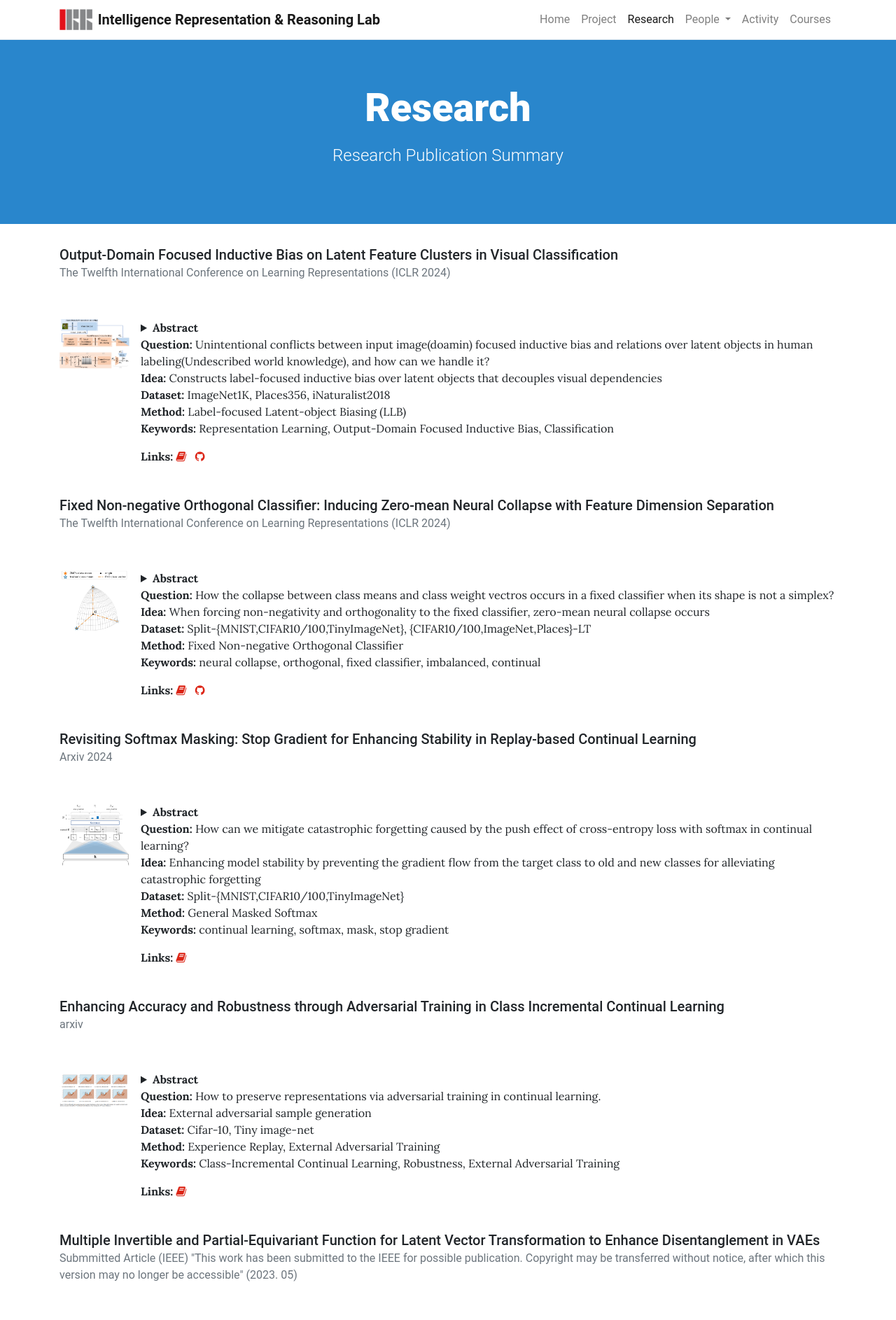
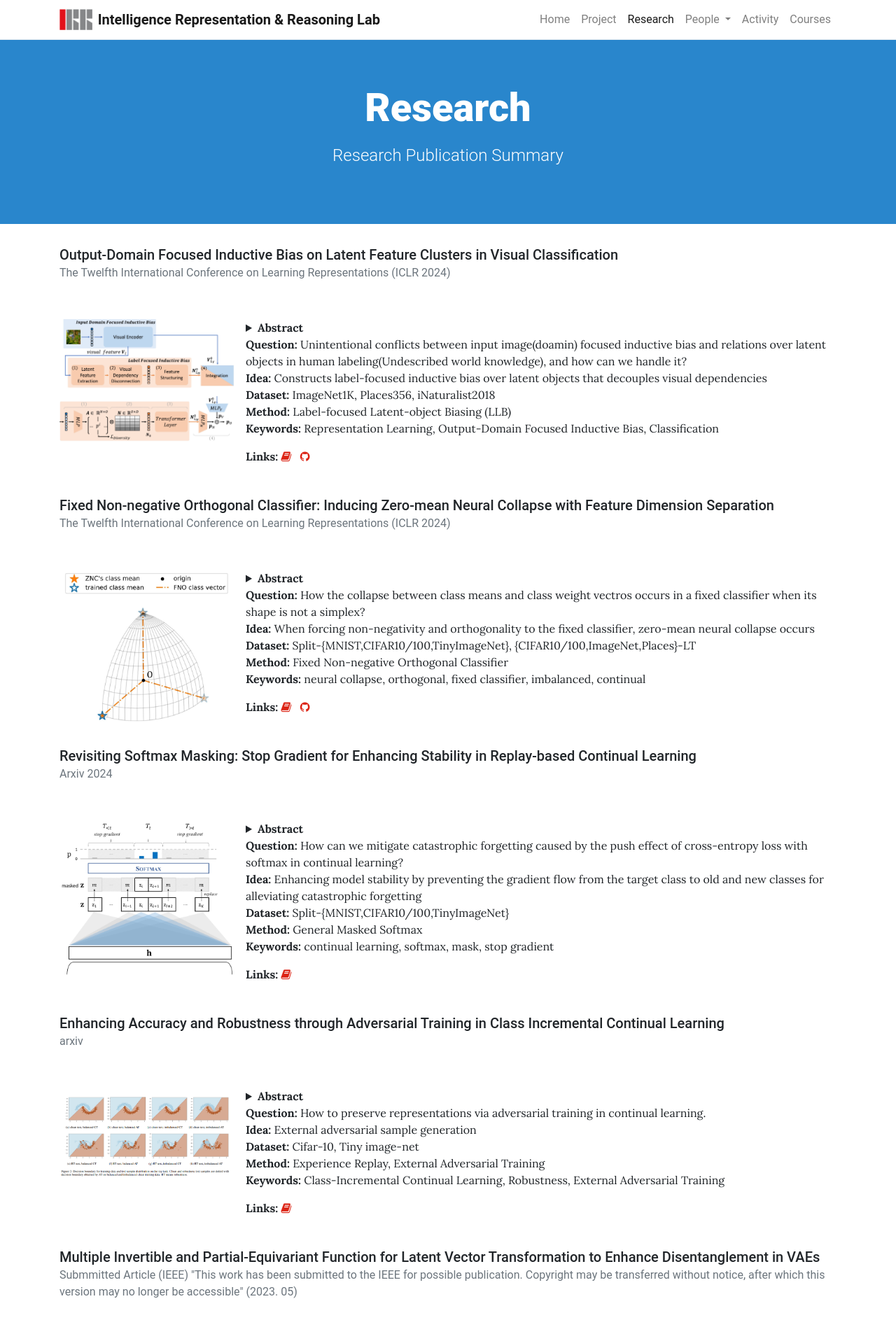
Before and after one commit to irrlab/irrlab.github.io, a Jekyll site: the page built from pages/research.md, in a window 1280 px wide. Shown: the top 1886 px of the page at 70% size. Built offline with Jekyll 4.4.1, drawn with Linux system fonts in a browser that asks for light colours.

Commit message:
img flex

```diff
--- a/_layouts/research.html
+++ b/_layouts/research.html
@@ -16,7 +16,7 @@ description: Template for publications
   </h5>
 
   <div class="media publication-paper">
-    <img class="mr-3" width=100vw src="{{ publication.image | relative_url }}">
+    <img class="mr-3" width=250vw src="{{ publication.image | relative_url }}">
     <div class="media-body">
       <ul class="list-inline">
         {{ publication.description | markdownify }}
```
